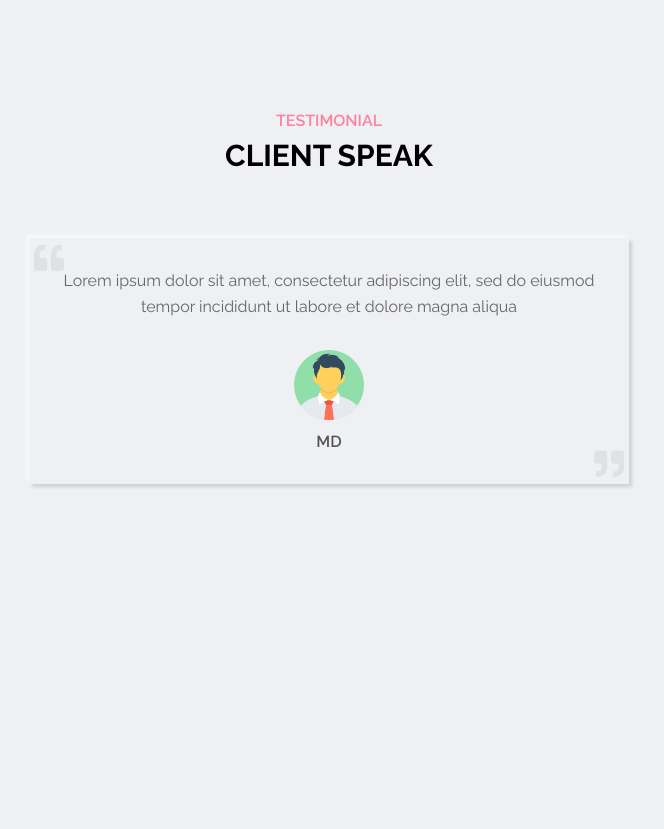
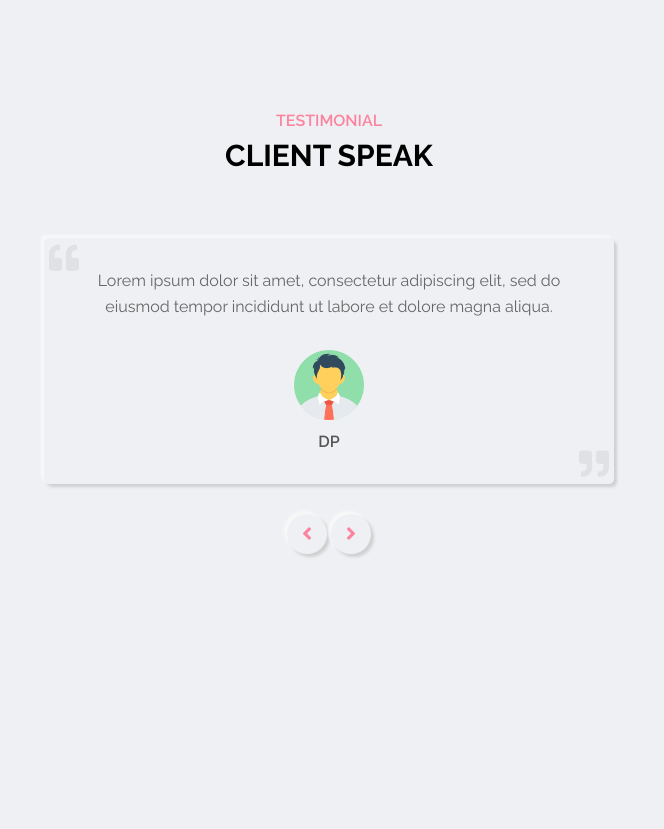
Before and after one commit to MandeepDalavi/mandeepdalavi.github.io, a PHP site: page / in a window 1280 px wide. Shown: the part 3749-4578 px from the top of the page, without its empty margins (311-975 px from the left). Run offline with PHP 8.4, Linux system fonts and the light colour scheme.

Commit message:
Testimonial Section added with transitions

```diff
--- a/css/style.css
+++ b/css/style.css
@@ -1012,53 +1012,81 @@ img{
     right: 15px;
 }
 
-/* testmonial section */
-.testmonial-section{
+/* testimonial section */
+.testimonial-section{
     padding: 80px 0 80px;
     min-height: 100vh;
 }
-.testmonial-section .testi-box{
+.testimonial-section .testi-box{
     width: 100%;
-    max-width:600px;
-    margin: auto;
+    max-width: 600px;
+    margin:auto;
+    padding: 0 15px;
 }
-.testmonial-section .testi-slider{
-    border-radius: 5px;
+.testimonial-section .testi-slider{
+    border-radius:5px;
+    overflow: hidden;
 }
-.testmonial-section .testi-item{
+.testimonial-section .testi-slider-container{
+    display: flex;
+    transition: margin 1s ease;
+    align-items: center;
+}
+.testimonial-section .testi-item{
     padding:30px;
     text-align: center;
     position: relative;
 }
-.testmonial-section .testi-item i{
+.testimonial-section .testi-item i{
     position: absolute;
     font-size: 30px;
     color: var(--text-black-600);
-    opacity: 0.1;
+    opacity: 0.1    ;
 }
-.testmonial-section .testi-item i.left{
+.testimonial-section .testi-item i.left{
     left:5px;
-    top:5px;
+    top: 5px;
 }
-.testmonial-section .testi-item i.right{
+.testimonial-section .testi-item i.right{
     right:5px;
-    bottom:5px;
+    bottom: 5px;
 }
-.testmonial-section .testi-item p{
+.testimonial-section .testi-item p{
     font-size: 16px;
     line-height:26px;
     color: var(--text-black-600);
-    margin:0 0 30px;
+    margin: 0 0 30px;
 }
-.testmonial-section .testi-item img{
+.testimonial-section .testi-item img{
     max-width:70px;
-    display: inline-block;
+    display:inline-block;
     width: 100%;
 }
-.testmonial-section .testi-item span{
-    display: block;
-    margin:10px 0 0;
+.testimonial-section .testi-item span{
+    display:block;
+    margin: 10px 0 0;
     font-weight: 600;
     font-size: 16px;
     color: var(--text-black-700);
+    text-transform: capitalize;
 }
+.testimonial-section .testi-slider-nav{
+    margin-top: 30px;
+    text-align: center;
+}
+.testimonial-section .testi-slider-nav span{
+    height: 40px;
+    width: 40px;
+    color: var(--skin-color);
+    display: inline-block;
+    font-size: 20px;
+    cursor: pointer;
+    transition: all 0.3s ease;
+    border-radius: 50%;
+}
+.testimonial-section .testi-slider-nav span:after{
+    border-radius:50%;
+}
+.testimonial-section .testi-slider-nav span i{
+    line-height: 40px;
+}
--- a/index.html
+++ b/index.html
@@ -531,8 +531,8 @@
   </section>
   <!-- portfolio section end -->
 
-  <!-- testmonial-section start -->
-  <section class="testmonial-section section">
+  <!-- testimonial section start -->
+  <section class="testimonial-section section">
     <div class="container">
       <div class="row">
         <div class="section-title">
@@ -541,27 +541,46 @@
       </div>
       <div class="row">
         <div class="testi-box">
-          <div class="testi-slider">
-            <div class="testi-slider-container outer-shadow">
+          <div class="testi-slider outer-shadow">
+            <div class="testi-slider-container">
+              <!-- testi item start -->
+              <div class="testi-item active">
+                <i class="fas fa-quote-left left"></i>
+                <i class="fas fa-quote-right right"></i>
+                <p>Lorem ipsum dolor sit amet, consectetur adipiscing elit, sed do eiusmod tempor incididunt ut labore et dolore magna aliqua.</p>
+                <img src="img/testimonial/1.png" alt="testimonial">
+                <span>DP</span>
+              </div>
+              <!-- testi item end -->
               <!-- testi item start -->
               <div class="testi-item">
                 <i class="fas fa-quote-left left"></i>
                 <i class="fas fa-quote-right right"></i>
-                <p>Lorem ipsum dolor sit amet, consectetur adipiscing elit, sed do eiusmod tempor incididunt ut labore et dolore magna aliqua</p>
+                <p>Lorem ipsum dolor sit amet, consectetur adipiscing elit, sed do eiusmod tempor incididunt ut labore et dolore magna aliqua.</p>
                 <img src="img/testimonial/1.png" alt="testimonial">
                 <span>MD</span>
+              </div>
+              <!-- testi item end -->
+              <!-- testi item start -->
+              <div class="testi-item">
+                <i class="fas fa-quote-left left"></i>
+                <i class="fas fa-quote-right right"></i>
+                <p>Lorem ipsum dolor sit amet, consectetur adipiscing elit, sed do eiusmod tempor incididunt ut labore et dolore magna aliqua.</p>
+                <img src="img/testimonial/1.png" alt="testimonial">
+                <span>AK</span>
               </div>
               <!-- testi item end -->
             </div>
           </div>
           <div class="testi-slider-nav">
-
+            <span class="prev outer-shadow hover-in-shadow"><i class="fas fa-angle-left"></i></span>
+            <span class="next outer-shadow hover-in-shadow"><i class="fas fa-angle-right"></i></span>
           </div>
         </div>
       </div>
     </div>
   </section>
-  <!-- testmonial-section end -->
+  <!-- testimonial section end -->
 
   <!-- portfolio popup start -->
   <div class="pp portfolio-popup">
--- a/js/main.js
+++ b/js/main.js
@@ -197,3 +197,54 @@ function bodyScrollingToggle(){
         }
 
 })();
+
+
+/* testimonial section */
+
+(() => {
+
+    const sliderContainer = document.querySelector(".testi-slider-container"),
+    slides = sliderContainer.querySelectorAll(".testi-item"),
+    slideWidth = sliderContainer.offsetWidth,
+    prevBtn = document.querySelector(".testi-slider-nav .prev"),
+    nextBtn = document.querySelector(".testi-slider-nav .next"),
+    activeSlide = sliderContainer.querySelector(".testi-item.active");
+    let slideIndex = Array.from(activeSlide.parentElement.children).indexOf(activeSlide);
+
+    // set width of all slides
+    slides.forEach((slide) => {
+        slide.style.width = slideWidth + "px";
+    })
+    // set width of sliderContainer
+    sliderContainer.style.width = slideWidth * slides.length + "px";
+
+    nextBtn.addEventListener("click", () => {
+        if(slideIndex === slides.length-1){
+            slideIndex = 0;
+        }
+        else{
+            slideIndex++;
+        }
+        slider();
+    })
+
+    prevBtn.addEventListener("click", () => {
+        if(slideIndex === 0){
+            slideIndex = slides.length-1;
+        }
+        else{
+            slideIndex--;
+        }
+        slider();
+    })
+
+    function slider(){
+        // deactivate existing active slides
+        sliderContainer.querySelector(".testi-item.active").classList.remove("active");
+        // activate new slide
+        slides[slideIndex].classList.add("active");
+        sliderContainer.style.marginLeft = - (slideWidth * slideIndex) + "px";
+    }
+    slider();
+
+})();
```
